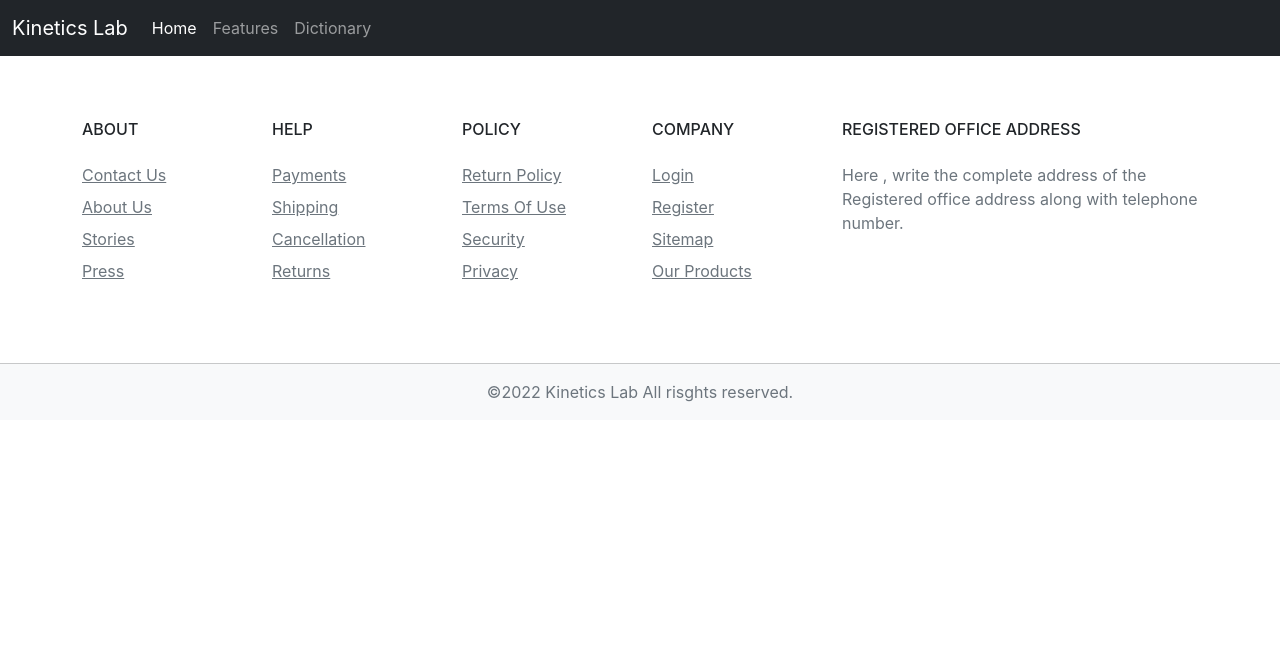
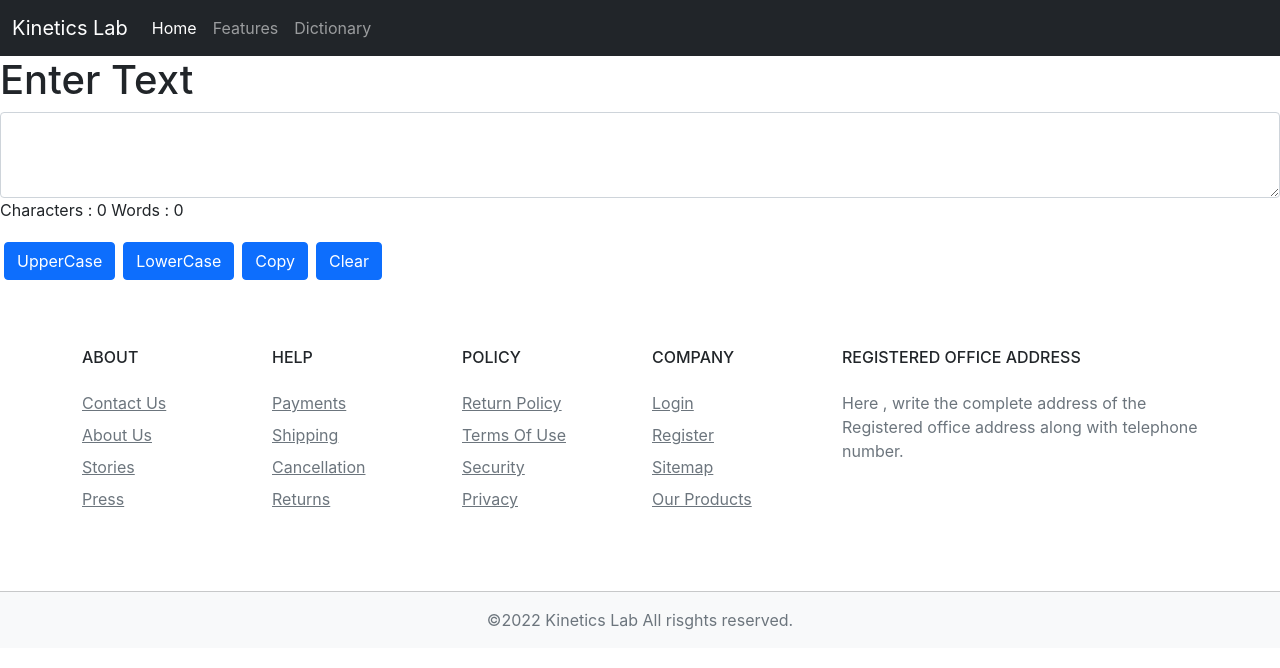
Before and after one commit to thedhruvkumar/React-Project, a React (Create React App) app: page / in a window 1280 px wide. Shown: the top 668 px of the page. Built offline with nearby package versions, Linux system fonts and the light colour scheme.

Commit message:
Update App.jsx

```diff
--- a/src/App.jsx
+++ b/src/App.jsx
@@ -12,7 +12,9 @@ function App() {
       <Routes>
         <Route path="/" element={
           <>
-        <NavBar/><Footer/>
+        <NavBar/>
+        <TextForm/>
+        <Footer/>
           </>}>
           <Route index element={<TextForm/>} />
           <Route path="blogs" element={<Footer/>} />
```
